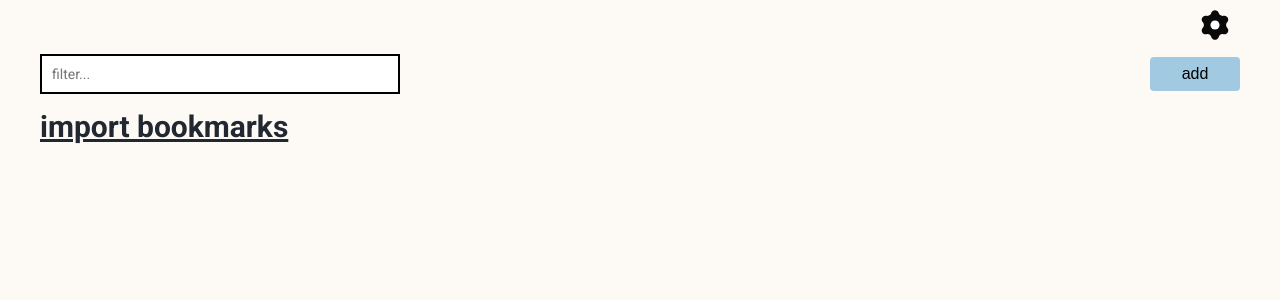
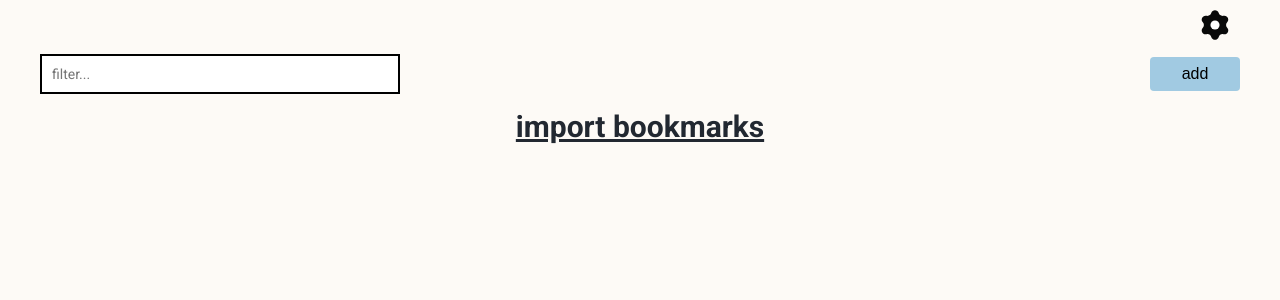
Before and after one commit to colorlessenergy/bookmarks, a Next.js app: page / in a window 1280 px wide. Shown: the top 300 px of the page. Built offline with nearby package versions, Linux system fonts and the light colour scheme.

Commit message:
add text center class

```diff
--- a/styles/_module.scss
+++ b/styles/_module.scss
@@ -61,6 +61,10 @@
   font-weight: bold;
 }
 
+.text-center {
+  text-align: center;
+}
+
 .bookmark-card {
   border-bottom: 6px solid #000000;
   margin-bottom: $space-medium;
```
